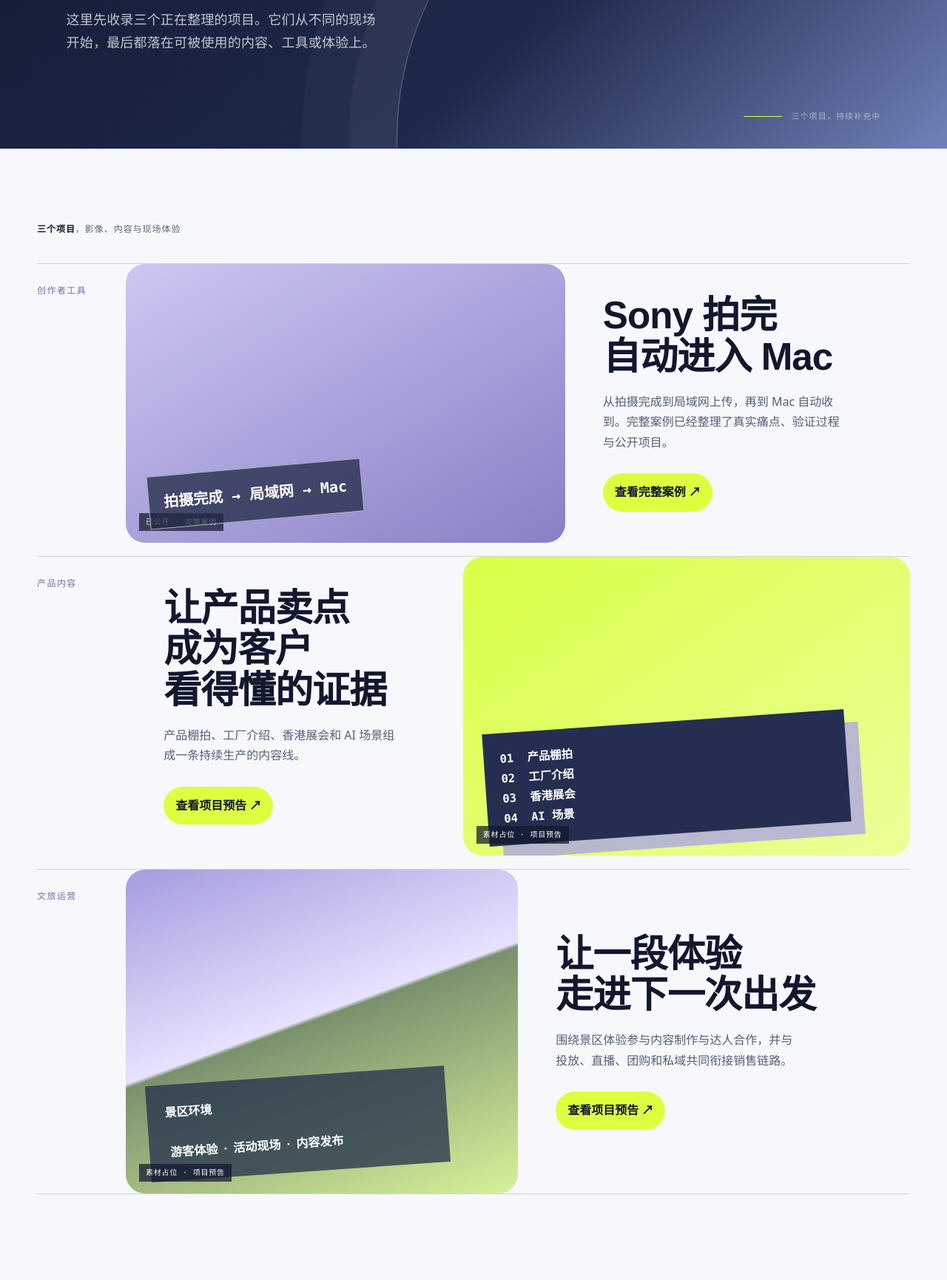
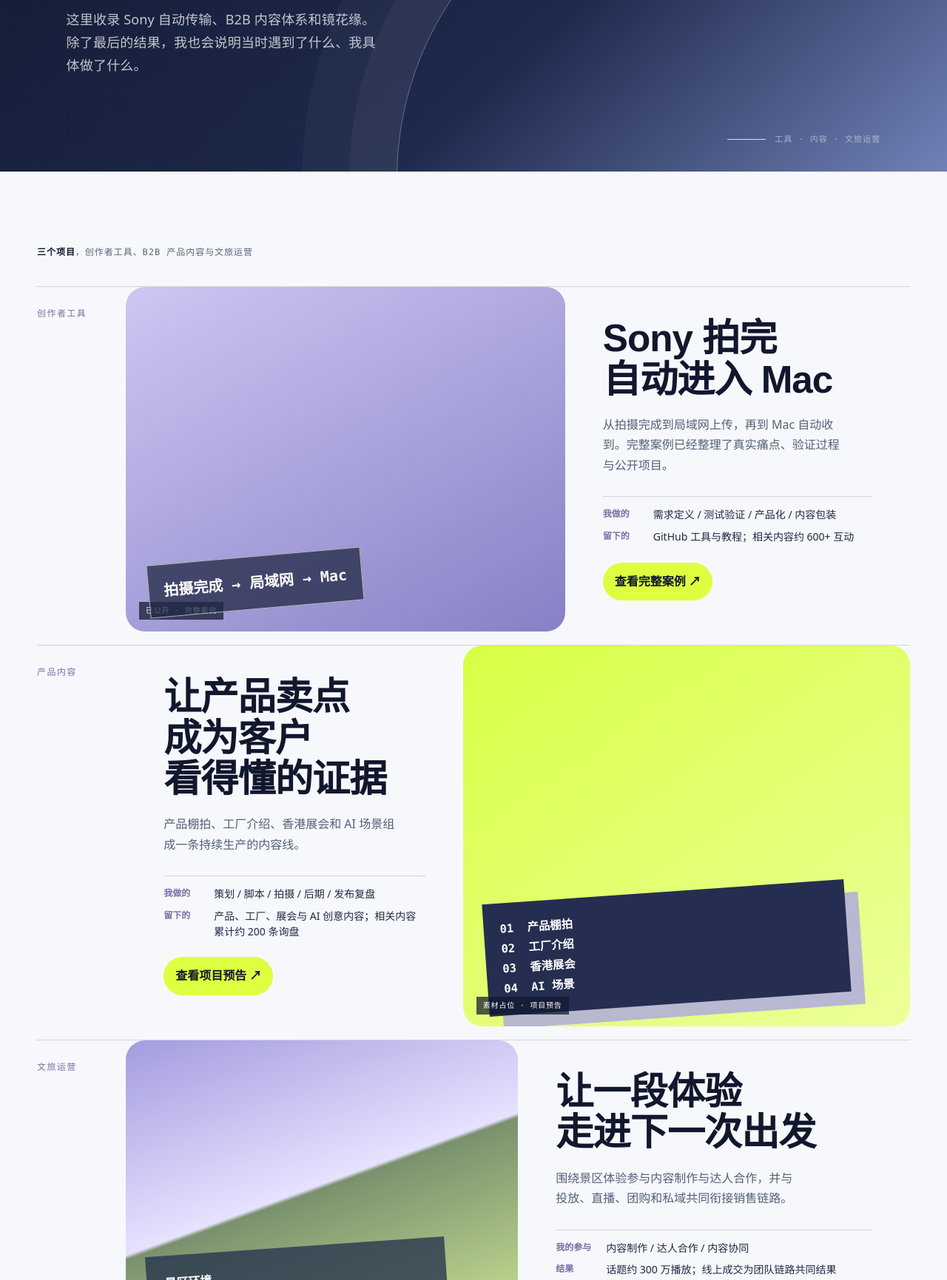
Before and after one commit to Mifaiyang/hao-zhou-portfolio, a plain HTML site: page projects/index.html in a window 1280 px wide. Shown: the part 486-2217 px from the top of the page at 74% size. Drawn offline with Linux system fonts and the light colour scheme; a web font is replaced by a local one.

Commit message:
迭代：完善项目总览内容
自然化项目总览首屏，补充三个项目事实区，并保持结果口径克制。

```diff
--- a/chapters.css
+++ b/chapters.css
@@ -33,3 +33,8 @@ a { color:inherit; text-decoration:none; }
 
 @media (max-width:900px){.chapter-nav{display:none}.chapter-header{justify-content:space-between}.project-entry,.entry-b2b,.entry-jinghuayuan{grid-template-columns:70px 1fr}.project-entry__stage{grid-column:2;min-height:280px;order:initial!important}.project-entry__copy{grid-column:2;padding:34px 0 54px}.entry-b2b .project-entry__stage{order:initial}.lab-log,.about-grid{grid-template-columns:1fr}.lab-intro{position:static}.lab-item{grid-template-columns:52px 1fr}.lab-item .status{grid-column:2;width:max-content}.about-console{min-height:440px}}
 @media (max-width:600px){.chapter-header{width:calc(100% - 20px);margin-top:10px}.chapter-resume{padding:9px 12px}.chapter-hero{padding-left:20px;padding-right:20px}.display-line{white-space:normal}.chapter-main{width:calc(100% - 40px);padding-top:72px}.project-entry,.entry-b2b,.entry-jinghuayuan{grid-template-columns:1fr}.project-entry__no{padding:22px 0 0}.project-entry__stage,.project-entry__copy{grid-column:1}.project-entry__stage{min-height:240px}.project-entry__copy{padding-top:28px}.lab-item{gap:16px}.about-console{min-height:360px}}
+
+.project-facts{display:grid;gap:9px;margin:0 0 24px;padding-top:14px;border-top:1px solid var(--line)}
+.project-facts div{display:grid;grid-template-columns:56px minmax(0,1fr);gap:12px;align-items:start}
+.project-facts dt{color:#7770a6;font:700 .75rem/1.45 var(--body);white-space:nowrap}
+.project-facts dd{margin:0;color:var(--ink-soft);font-size:.875rem;line-height:1.48}
--- a/projects/index.html
+++ b/projects/index.html
@@ -3,22 +3,22 @@
   <head>
     <meta charset="UTF-8" />
     <meta name="viewport" content="width=device-width, initial-scale=1.0" />
-    <meta name="description" content="周灏的项目总览：影像、内容与创作者工具。" />
+    <meta name="description" content="Sony 自动传输、B2B 内容体系与镜花缘文旅运营项目总览。" />
     <meta name="theme-color" content="#11172d" />
-    <meta property="og:type" content="website" /><meta property="og:locale" content="zh_CN" /><meta property="og:title" content="项目｜周灏" /><meta property="og:description" content="影像、内容运营与创作者工具项目。" /><meta property="og:image" content="../assets/zhouhao-portfolio-og.png" />
+    <meta property="og:type" content="website" /><meta property="og:locale" content="zh_CN" /><meta property="og:title" content="项目｜周灏" /><meta property="og:description" content="Sony 自动传输、B2B 内容体系与镜花缘文旅运营项目总览。" /><meta property="og:image" content="../assets/zhouhao-portfolio-og.png" />
     <title>项目｜周灏</title>
     <link rel="canonical" href="./" /><link rel="icon" href="../assets/favicon.svg" type="image/svg+xml" />
-    <link rel="stylesheet" href="../chapters.css?v=20260722-3" />
+    <link rel="stylesheet" href="../chapters.css?v=20260722-4" />
   </head>
   <body>
     <a class="skip-link" href="#main">跳到主要内容</a>
     <header class="chapter-header"><a class="chapter-brand" href="../index.html"><img class="chapter-mark" src="../assets/signal-mark.svg" alt="" aria-hidden="true" />ZHOU HAO</a><nav class="chapter-nav" aria-label="主导航"><a href="../index.html">主页</a><a href="./index.html" aria-current="page">项目</a><a href="../lab/index.html">AI 实验室</a><a href="../about/index.html">关于我</a></nav><a class="chapter-resume" href="../../output/resume/%E5%91%A8%E7%81%8F-%E4%B8%87%E8%83%BD%E7%AE%80%E5%8E%86.html" target="_blank" rel="noreferrer">查看简历 ↗</a></header>
     <main id="main">
-      <section class="chapter-hero"><div class="chapter-hero__inner"><p class="chapter-kicker">项目</p><h1 class="display-lines"><span class="display-line">已经做过的事</span><span class="display-line">放在现场里看</span></h1><p class="chapter-lead">这里先收录三个正在整理的项目。它们从不同的现场开始，最后都落在可被使用的内容、工具或体验上。</p></div><span class="chapter-index">三个项目，持续补充中</span></section>
-      <section class="chapter-main" aria-label="项目列表"><p class="section-note"><strong>三个项目</strong>，影像、内容与现场体验</p><div class="project-ledger">
-        <article class="project-entry entry-sony" id="sony"><span class="project-entry__no">创作者工具</span><div class="project-entry__stage" aria-label="Sony 拍摄完成到 Mac 收到的流程结构示意"></div><div class="project-entry__copy"><h2 class="display-lines"><span class="display-line">Sony 拍完</span><span class="display-line">自动进入 Mac</span></h2><p>从拍摄完成到局域网上传，再到 Mac 自动收到。完整案例已经整理了真实痛点、验证过程与公开项目。</p><a href="./sony.html">查看完整案例 ↗</a></div></article>
-        <article class="project-entry entry-b2b" id="b2b-content"><span class="project-entry__no">产品内容</span><div class="project-entry__stage" aria-label="产品棚拍、工厂介绍、香港展会和 AI 场景的内容分镜结构"></div><div class="project-entry__copy"><h2 class="display-lines"><span class="display-line">让产品卖点</span><span class="display-line">成为客户</span><span class="display-line">看得懂的证据</span></h2><p>产品棚拍、工厂介绍、香港展会和 AI 场景组成一条持续生产的内容线。</p><a href="./b2b-content.html">查看项目预告 ↗</a></div></article>
-        <article class="project-entry entry-jinghuayuan" id="jinghuayuan"><span class="project-entry__no">文旅运营</span><div class="project-entry__stage" aria-label="镜花缘景区环境、游客体验、活动现场与内容发布的结构示意"></div><div class="project-entry__copy"><h2 class="display-lines"><span class="display-line">让一段体验</span><span class="display-line">走进下一次出发</span></h2><p>围绕景区体验参与内容制作与达人合作，并与投放、直播、团购和私域共同衔接销售链路。</p><a href="./jinghuayuan.html">查看项目预告 ↗</a></div></article>
+      <section class="chapter-hero"><div class="chapter-hero__inner"><p class="chapter-kicker">项目</p><h1 class="display-lines"><span class="display-line">三个项目</span><span class="display-line">从问题讲起</span></h1><p class="chapter-lead">这里收录 Sony 自动传输、B2B 内容体系和镜花缘。除了最后的结果，我也会说明当时遇到了什么、我具体做了什么。</p></div><span class="chapter-index">工具 · 内容 · 文旅运营</span></section>
+      <section class="chapter-main" aria-label="项目列表"><p class="section-note"><strong>三个项目</strong>，创作者工具、B2B 产品内容与文旅运营</p><div class="project-ledger">
+        <article class="project-entry entry-sony" id="sony"><span class="project-entry__no">创作者工具</span><div class="project-entry__stage" aria-label="Sony 拍摄完成到 Mac 收到的流程结构示意"></div><div class="project-entry__copy"><h2 class="display-lines"><span class="display-line">Sony 拍完</span><span class="display-line">自动进入 Mac</span></h2><p>从拍摄完成到局域网上传，再到 Mac 自动收到。完整案例已经整理了真实痛点、验证过程与公开项目。</p><dl class="project-facts"><div><dt>我做的</dt><dd>需求定义 / 测试验证 / 产品化 / 内容包装</dd></div><div><dt>留下的</dt><dd>GitHub 工具与教程；相关内容约 600+ 互动</dd></div></dl><a href="./sony.html">查看完整案例 ↗</a></div></article>
+        <article class="project-entry entry-b2b" id="b2b-content"><span class="project-entry__no">产品内容</span><div class="project-entry__stage" aria-label="产品棚拍、工厂介绍、香港展会和 AI 场景的内容分镜结构"></div><div class="project-entry__copy"><h2 class="display-lines"><span class="display-line">让产品卖点</span><span class="display-line">成为客户</span><span class="display-line">看得懂的证据</span></h2><p>产品棚拍、工厂介绍、香港展会和 AI 场景组成一条持续生产的内容线。</p><dl class="project-facts"><div><dt>我做的</dt><dd>策划 / 脚本 / 拍摄 / 后期 / 发布复盘</dd></div><div><dt>留下的</dt><dd>产品、工厂、展会与 AI 创意内容；相关内容累计约 200 条询盘</dd></div></dl><a href="./b2b-content.html">查看项目预告 ↗</a></div></article>
+        <article class="project-entry entry-jinghuayuan" id="jinghuayuan"><span class="project-entry__no">文旅运营</span><div class="project-entry__stage" aria-label="镜花缘景区环境、游客体验、活动现场与内容发布的结构示意"></div><div class="project-entry__copy"><h2 class="display-lines"><span class="display-line">让一段体验</span><span class="display-line">走进下一次出发</span></h2><p>围绕景区体验参与内容制作与达人合作，并与投放、直播、团购和私域共同衔接销售链路。</p><dl class="project-facts"><div><dt>我的参与</dt><dd>内容制作 / 达人合作 / 内容协同</dd></div><div><dt>结果</dt><dd>话题约 300 万播放；线上成交为团队链路共同结果</dd></div></dl><a href="./jinghuayuan.html">查看项目预告 ↗</a></div></article>
       </div></section>
     </main><footer class="chapter-footer">周灏 · 项目</footer>
   </body>
```
Also changed, not shown: PRODUCT.md (+2 -0 lines), about/index.html (+1 -1 lines), lab/index.html (+1 -1 lines).
